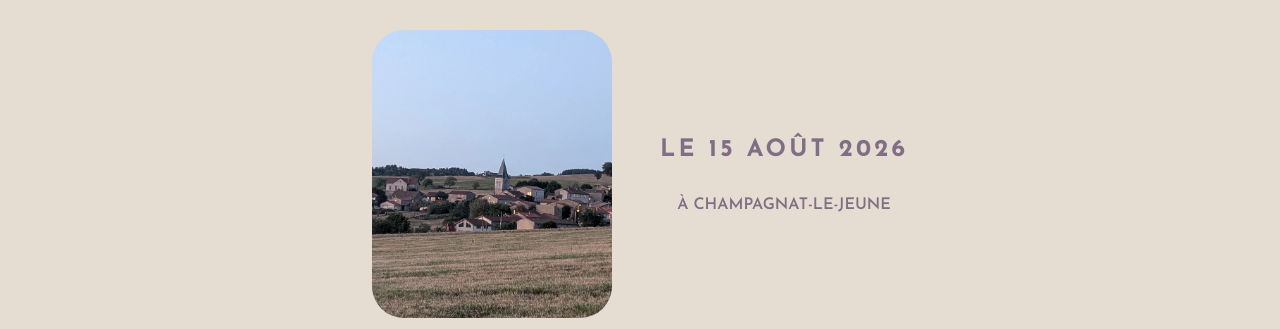
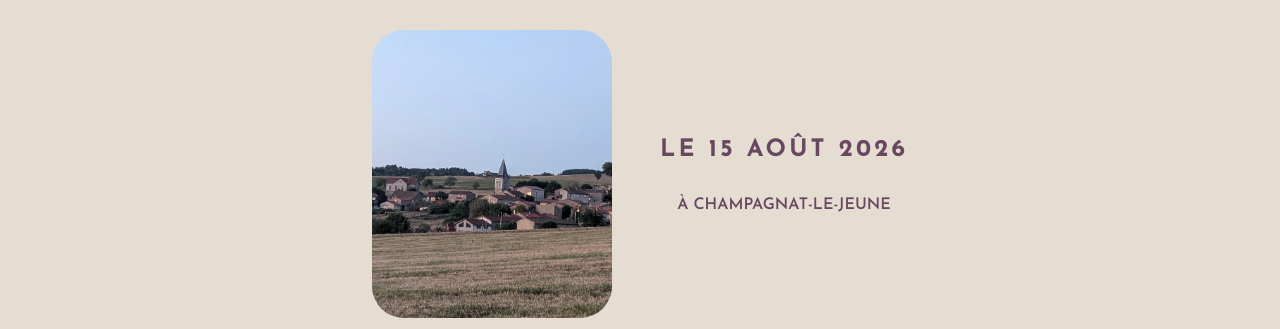
Before and after one commit to franckdrion/francketmarianne.wedding, a plain HTML site: page index.html in a window 1280 px wide. Shown: the part 471-800 px from the top of the page. Drawn offline with Linux system fonts and the light colour scheme.

Commit message:
Update index.html

```diff
--- a/index.html
+++ b/index.html
@@ -16,8 +16,8 @@
          --primary: #684861;
        }
       body {
-        background-color: #e5ddd2;
-        color: #816e84;
+        background-color: var(--creme);
+        color: var(--primary);
         margin: 0;
       }
       section {
```
